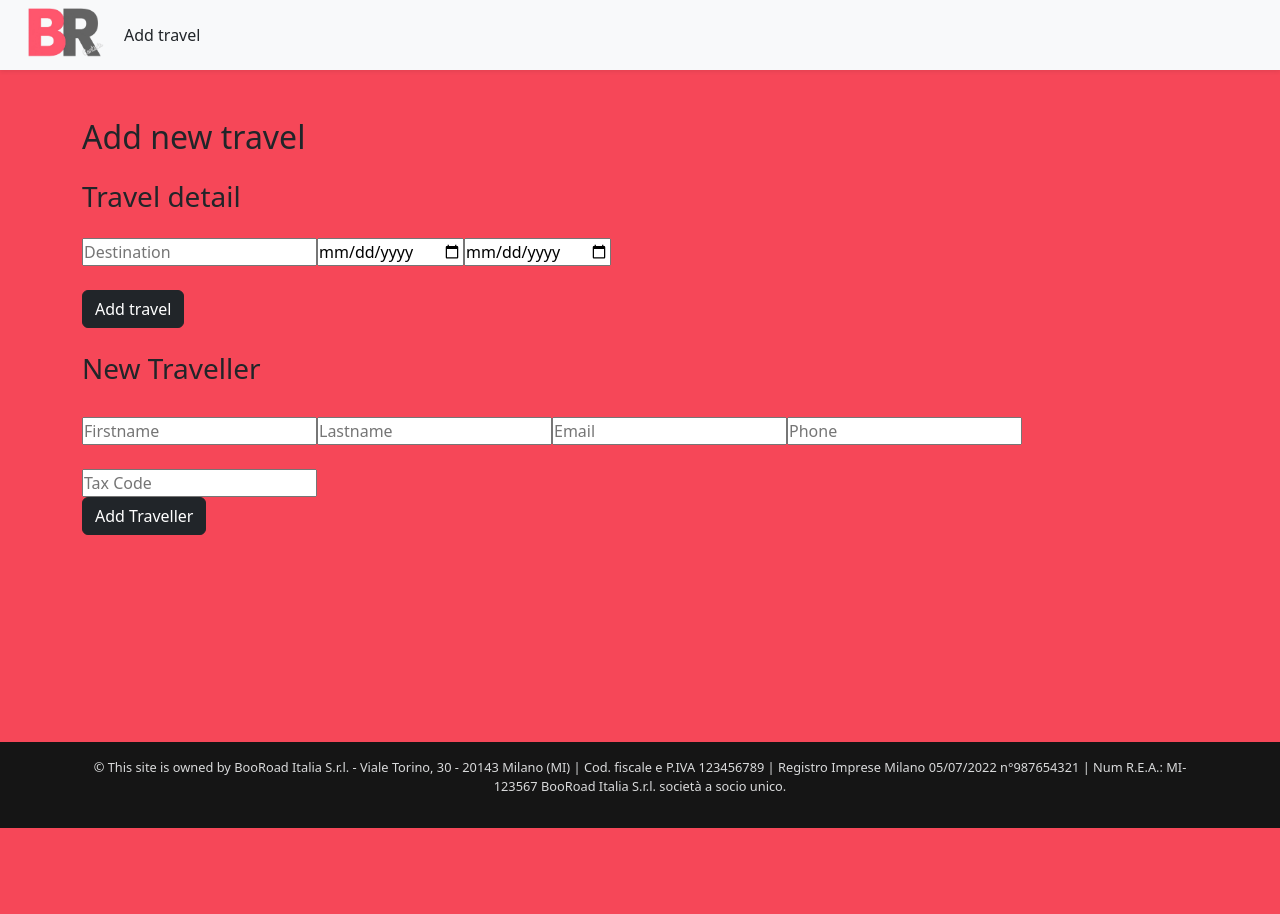
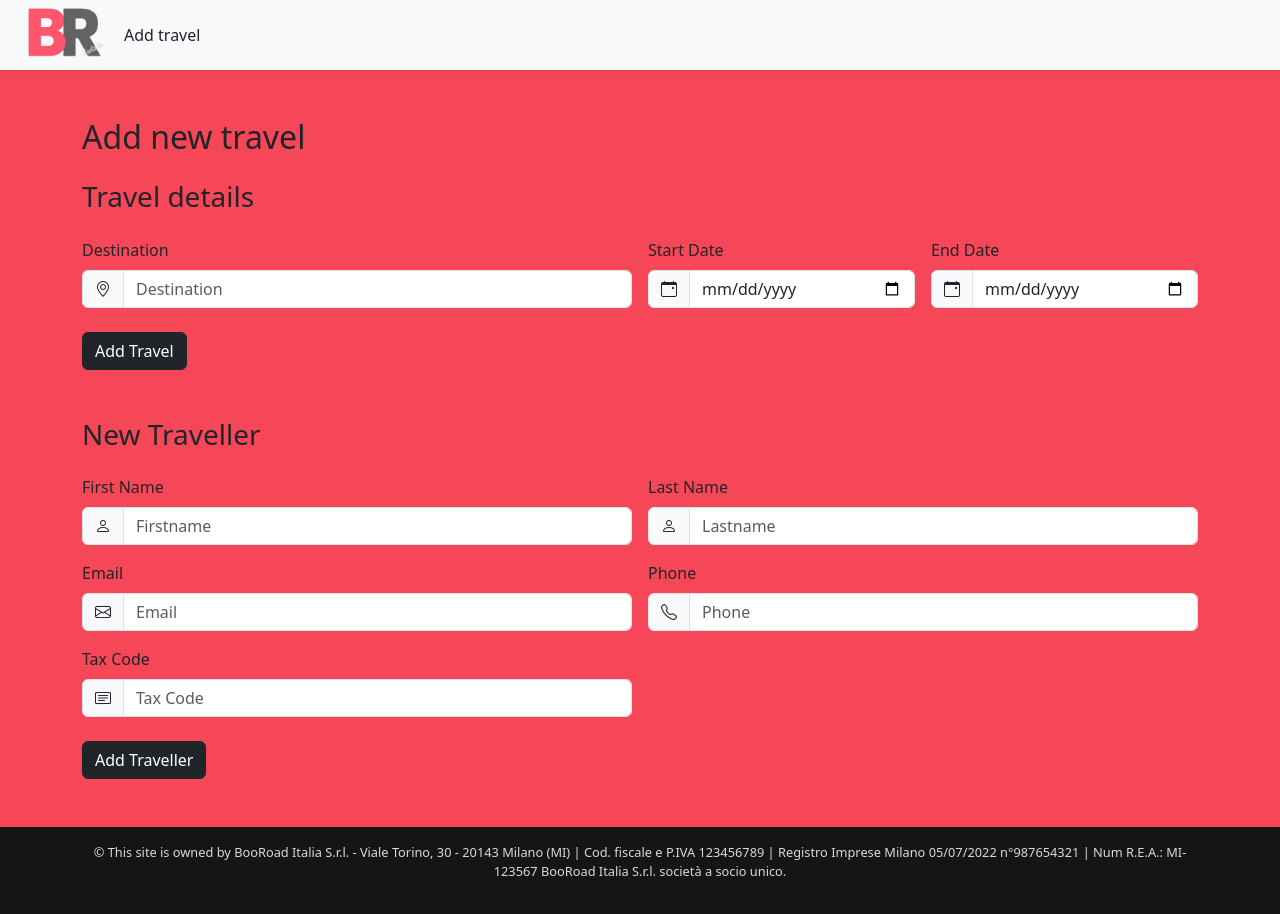
Before and after one commit to GiuseppeFiliberto/BooRoad, a React (Vite) app: page /add-travel in a window 1280 px wide. Before the commit the page ends 828 px from the top, so only its background shows below. Built offline with nearby package versions, Linux system fonts and the light colour scheme; a web font is replaced by a local one.

Commit message:
Enhance AddTravel component layout and styling; improve form structure and input accessibility

```diff
--- a/src/Componets/AddTravel.jsx
+++ b/src/Componets/AddTravel.jsx
@@ -1,52 +1,109 @@
 export default function AddTravel() {
-
     return (
         <div className="container my-5">
-            <h2>Add new travel</h2>
+            <h2 className="mb-4">Add new travel</h2>
 
-            <div className="add-travel">
-                <h3 className="my-4">Travel detail</h3>
-                <input
-                    type="text"
-                    className="mb-4"
-                    placeholder="Destination"
-                />
-                <input
-                    type="date"
-                />
-                <input
-                    type="date"
-                />
-            </div>
-            <button className="btn btn-dark">Add travel</button>
+            <div className="add-travel mb-5">
+                <h3 className="mb-4">Travel details</h3>
+
+                <div className="row g-3">
+                    <div className="col-md-6">
+                        <label className="form-label">Destination</label>
+                        <div className="input-group">
+                            <span className="input-group-text">
+                                <i className="bi bi-geo-alt"></i>
+                            </span>
+                            <input type="text" className="form-control" placeholder="Destination" />
+                        </div>
+                    </div>
+
+                    <div className="col-md-3">
+                        <label className="form-label">Start Date</label>
+                        <div className="input-group">
+                            <span className="input-group-text">
+                                <i className="bi bi-calendar-event"></i>
+                            </span>
+                            <input type="date" className="form-control" />
+                        </div>
+                    </div>
+
+                    <div className="col-md-3">
+                        <label className="form-label">End Date</label>
+                        <div className="input-group">
+                            <span className="input-group-text">
+                                <i className="bi bi-calendar-event"></i>
+                            </span>
+                            <input type="date" className="form-control" />
+                        </div>
+                    </div>
+                </div>
 
 
+                <div className="mt-4">
+                    <button className="btn btn-dark">Add Travel</button>
+                </div>
+            </div>
+
             <div className="add-traveller">
-                <h3 className="mt-4">New Traveller</h3>
-                <input
-                    type="text"
-                    className="my-4"
-                    placeholder="Firstname"
-                />
-                <input
-                    type="text"
-                    placeholder="Lastname"
-                />
-                <input
-                    type="email"
-                    placeholder="Email"
-                />
-                <input
-                    type="text"
-                    placeholder="Phone"
-                />
-                <input
-                    type="text"
-                    placeholder="Tax Code"
-                />
+                <h3 className="mb-4">New Traveller</h3>
+
+                <div className="row g-3">
+                    <div className="col-md-6">
+                        <label className="form-label">First Name</label>
+                        <div className="input-group">
+                            <span className="input-group-text">
+                                <i className="bi bi-person"></i>
+                            </span>
+                            <input type="text" className="form-control" placeholder="Firstname" />
+                        </div>
+                    </div>
+
+                    <div className="col-md-6">
+                        <label className="form-label">Last Name</label>
+                        <div className="input-group">
+                            <span className="input-group-text">
+                                <i className="bi bi-person"></i>
+                            </span>
+                            <input type="text" className="form-control" placeholder="Lastname" />
+                        </div>
+                    </div>
+
+                    <div className="col-md-6">
+                        <label className="form-label">Email</label>
+                        <div className="input-group">
+                            <span className="input-group-text">
+                                <i className="bi bi-envelope"></i>
+                            </span>
+                            <input type="email" className="form-control" placeholder="Email" />
+                        </div>
+                    </div>
+
+                    <div className="col-md-6">
+                        <label className="form-label">Phone</label>
+                        <div className="input-group">
+                            <span className="input-group-text">
+                                <i className="bi bi-telephone"></i>
+                            </span>
+                            <input type="text" className="form-control" placeholder="Phone" />
+                        </div>
+                    </div>
+
+                    <div className="col-md-6">
+                        <label className="form-label">Tax Code</label>
+                        <div className="input-group">
+                            <span className="input-group-text">
+                                <i className="bi bi-card-text"></i>
+                            </span>
+                            <input type="text" className="form-control" placeholder="Tax Code" />
+                        </div>
+                    </div>
+                </div>
+
+
+                <div className="mt-4">
+                    <button className="btn btn-dark">Add Traveller</button>
+                </div>
             </div>
-            <button className="btn btn-dark">Add Traveller</button>
-
         </div>
     );
 }
```
